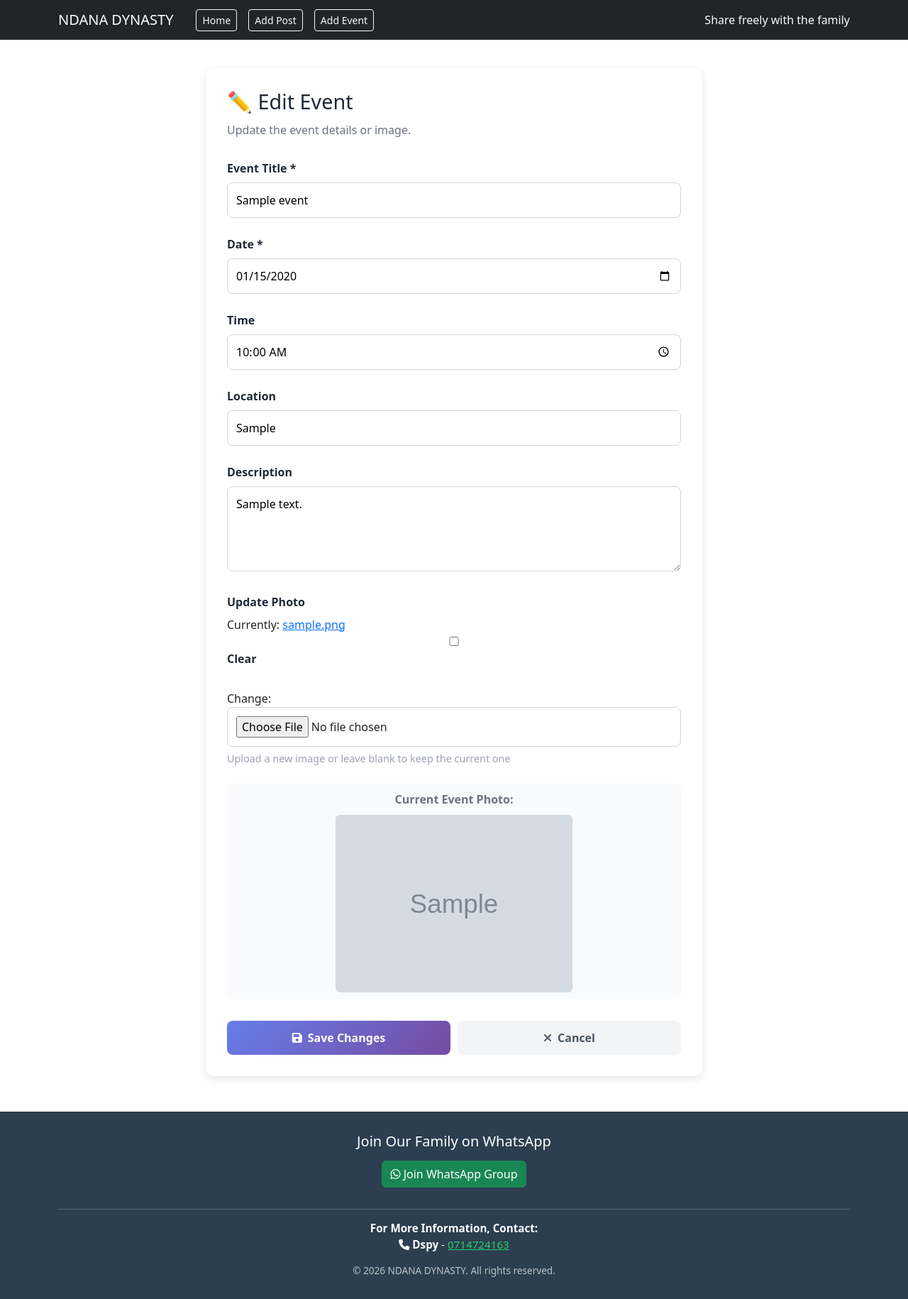
After one commit to Danny1606/ndanadynasty, a Django app: page /edit-event/1/ in a window 1280 px wide. The commit adds this page. Shown: the whole page at 71% size. Run offline with Django 5.2, Linux system fonts and the light colour scheme; a user stored in the database is signed in; tables that the repository leaves empty hold one stand-in row (values such as "Sample post"); grey boxes marked "Sample" are stand-in pictures.

Commit message:
Fix media image serving, add about family members section, and allow event owner editing

```diff
--- a/ndanadynasty/urls.py
+++ b/ndanadynasty/urls.py
@@ -1,5 +1,13 @@
-from django.urls import path, include
+from django.conf import settings
+from django.conf.urls.static import static
+from django.urls import path, include, re_path
+from django.views.static import serve
 
 urlpatterns = [
     path('', include('news.urls')),
 ]
+
+urlpatterns += static(settings.STATIC_URL, document_root=settings.STATIC_ROOT)
+urlpatterns += [
+    re_path(r'^media/(?P<path>.*)$', serve, {'document_root': settings.MEDIA_ROOT}),
+]
--- a/news/models.py
+++ b/news/models.py
@@ -41,10 +41,14 @@ class Event(models.Model):
     time = models.TimeField(blank=True, null=True)
     location = models.CharField(max_length=200, blank=True)
     image = models.ImageField(upload_to="event_images/", blank=True, null=True)
+    organizer_name = models.CharField(max_length=100, default="Guest")
     created_at = models.DateTimeField(auto_now_add=True)
 
     def __str__(self):
         return self.title
+
+    def get_organizer_display(self):
+        return self.organizer_name
 
 class Like(models.Model):
     post = models.ForeignKey(Post, related_name="likes", on_delete=models.CASCADE)
--- /dev/null
+++ b/news/templates/news/edit_event.html
@@ -0,0 +1,201 @@
+{% extends 'base.html' %}
+{% block content %}
+<style>
+    .form-container {
+        max-width: 700px;
+        margin: 40px auto;
+        padding: 30px;
+        background: white;
+        border-radius: 12px;
+        box-shadow: 0 4px 12px rgba(0, 0, 0, 0.1);
+    }
+    .form-container h2 {
+        color: #1f2937;
+        margin-bottom: 10px;
+        font-size: 1.8rem;
+    }
+    .form-container p {
+        color: #6b7280;
+        margin-bottom: 30px;
+    }
+    .form-group {
+        margin-bottom: 25px;
+    }
+    .form-group label {
+        display: block;
+        margin-bottom: 8px;
+        color: #1f2937;
+        font-weight: 600;
+        font-size: 1rem;
+    }
+    .form-group input,
+    .form-group textarea,
+    .form-group select {
+        width: 100%;
+        padding: 12px;
+        border: 1px solid #d1d5db;
+        border-radius: 8px;
+        font-size: 1rem;
+        font-family: inherit;
+        transition: border-color 0.2s;
+    }
+    .form-group input:focus,
+    .form-group textarea:focus,
+    .form-group select:focus {
+        outline: none;
+        border-color: #667eea;
+        box-shadow: 0 0 0 3px rgba(102, 126, 234, 0.1);
+    }
+    .form-group textarea {
+        resize: vertical;
+        min-height: 120px;
+    }
+    .form-group small {
+        display: block;
+        margin-top: 6px;
+        color: #9ca3af;
+        font-size: 0.9rem;
+    }
+    .error-message {
+        color: #ef4444;
+        font-size: 0.9rem;
+        margin-top: 6px;
+    }
+    .current-image {
+        margin-top: 15px;
+        padding: 10px;
+        background: #f9fafb;
+        border-radius: 8px;
+        text-align: center;
+    }
+    .current-image img {
+        max-width: 100%;
+        max-height: 250px;
+        border-radius: 6px;
+    }
+    .btn-group {
+        display: flex;
+        gap: 10px;
+        margin-top: 30px;
+    }
+    .btn-submit, .btn-cancel {
+        flex: 1;
+        padding: 12px;
+        border: none;
+        border-radius: 8px;
+        font-size: 1rem;
+        font-weight: 600;
+        cursor: pointer;
+        transition: all 0.3s;
+        text-decoration: none;
+        display: flex;
+        align-items: center;
+        justify-content: center;
+        gap: 8px;
+    }
+    .btn-submit {
+        background: linear-gradient(135deg, #667eea 0%, #764ba2 100%);
+        color: white;
+    }
+    .btn-submit:hover {
+        transform: translateY(-2px);
+        box-shadow: 0 4px 12px rgba(102, 126, 234, 0.4);
+    }
+    .btn-cancel {
+        background: #f3f4f6;
+        color: #4b5563;
+    }
+    .btn-cancel:hover {
+        background: #e5e7eb;
+    }
+    @media (max-width: 768px) {
+        .form-container {
+            margin: 20px;
+            padding: 20px;
+        }
+        .form-container h2 {
+            font-size: 1.4rem;
+        }
+        .btn-group {
+            flex-direction: column;
+        }
+        .btn-submit, .btn-cancel {
+            width: 100%;
+        }
+    }
+</style>
+
+<div class="form-container">
+    <h2>✏️ Edit Event</h2>
+    <p>Update the event details or image.</p>
+
+    <form method="post" enctype="multipart/form-data">
+        {% csrf_token %}
+
+        <div class="form-group">
+            <label for="{{ form.title.id_for_label }}">Event Title *</label>
+            {{ form.title }}
+            {% if form.title.errors %}
+                <div class="error-message">{{ form.title.errors }}</div>
+            {% endif %}
+        </div>
+
+        <div class="form-group">
+            <label for="{{ form.date.id_for_label }}">Date *</label>
+            {{ form.date }}
+            {% if form.date.errors %}
+                <div class="error-message">{{ form.date.errors }}</div>
+            {% endif %}
+        </div>
+
+        <div class="form-group">
+            <label for="{{ form.time.id_for_label }}">Time</label>
+            {{ form.time }}
+            {% if form.time.errors %}
+                <div class="error-message">{{ form.time.errors }}</div>
+            {% endif %}
+        </div>
+
+        <div class="form-group">
+            <label for="{{ form.location.id_for_label }}">Location</label>
+            {{ form.location }}
+            {% if form.location.errors %}
+                <div class="error-message">{{ form.location.errors }}</div>
+            {% endif %}
+        </div>
+
+        <div class="form-group">
+            <label for="{{ form.description.id_for_label }}">Description</label>
+            {{ form.description }}
+            {% if form.description.errors %}
+                <div class="error-message">{{ form.description.errors }}</div>
+            {% endif %}
+        </div>
+
+        <div class="form-group">
+            <label for="{{ form.image.id_for_label }}">Update Photo</label>
+            {{ form.image }}
+            {% if form.image.errors %}
+                <div class="error-message">{{ form.image.errors }}</div>
+            {% endif %}
+            <small>Upload a new image or leave blank to keep the current one</small>
+        </div>
+
+        {% if event.image %}
+        <div class="current-image">
+            <p style="color: #6b7280; margin-bottom: 10px;"><strong>Current Event Photo:</strong></p>
+            <img src="{{ event.image.url }}" alt="Current event image" loading="lazy">
+        </div>
+        {% endif %}
+
+        <div class="btn-group">
+            <button type="submit" class="btn-submit">
+                <i class="fas fa-save"></i> Save Changes
+            </button>
+            <a href="{% url 'home' %}" class="btn-cancel">
+                <i class="fas fa-times"></i> Cancel
+            </a>
+        </div>
+    </form>
+</div>
+{% endblock %}
--- a/news/templates/news/home.html
+++ b/news/templates/news/home.html
@@ -602,6 +602,10 @@
                 {% if event.image %}
                 <img src="{{ event.image.url }}" alt="{{ event.title }}" style="width: 100%; border-radius: 8px; margin-top: 10px; max-height: 200px; object-fit: cover;" loading="lazy">
                 {% endif %}
+                <p class="event-location" style="margin-top: 8px;">Organized by: {{ event.organizer_name }}</p>
+                {% if user.is_authenticated and event.organizer_name == user.username or user.is_staff %}
+                <a href="{% url 'edit_event' event.id %}" class="btn" style="margin-top: 10px; display: inline-block; text-decoration: none;">Edit Event</a>
+                {% endif %}
             </div>
             {% endfor %}
         </div>
--- a/news/urls.py
+++ b/news/urls.py
@@ -20,6 +20,7 @@ urlpatterns = [
 
     # Event URLs
     path('add-event/', views.add_event_view, name='add_event'),
+    path('edit-event/<int:event_id>/', views.edit_event_view, name='edit_event'),
 
     # Family pages (keep About + Contact, remove Tree)
     path('family/home/', views.family_home_view, name='family_home'),
--- a/news/views.py
+++ b/news/views.py
@@ -160,12 +160,30 @@ def like_post_view(request, post_id):
         return JsonResponse({'liked': liked, 'likes_count': likes_count})
     return redirect('home')
 
+def edit_event_view(request, event_id):
+    event = get_object_or_404(Event, id=event_id)
+    if not request.user.is_authenticated or (event.organizer_name != request.user.username and not request.user.is_staff):
+        return redirect('home')
+
+    if request.method == 'POST':
+        form = EventForm(request.POST, request.FILES, instance=event)
+        if form.is_valid():
+            event = form.save()
+            ActivityLog.objects.create(author_name=event.organizer_name, action='edit_event', event=event)
+            return redirect('home')
+    else:
+        form = EventForm(instance=event)
+    return render(request, 'news/edit_event.html', {'form': form, 'event': event})
+
+
 def add_event_view(request):
     if request.method == 'POST':
         form = EventForm(request.POST, request.FILES)
         if form.is_valid():
-            event = form.save()
-            ActivityLog.objects.create(author_name="Guest", action='event', event=event)
+            event = form.save(commit=False)
+            event.organizer_name = request.user.username if request.user.is_authenticated else 'Guest'
+            event.save()
+            ActivityLog.objects.create(author_name=event.organizer_name, action='event', event=event)
             return redirect('home')
     else:
         form = EventForm()
```
Also changed, not shown: news/templates/news/family_about.html (+42 -0 lines), news/migrations/0002_event_organizer_name.py (added).
